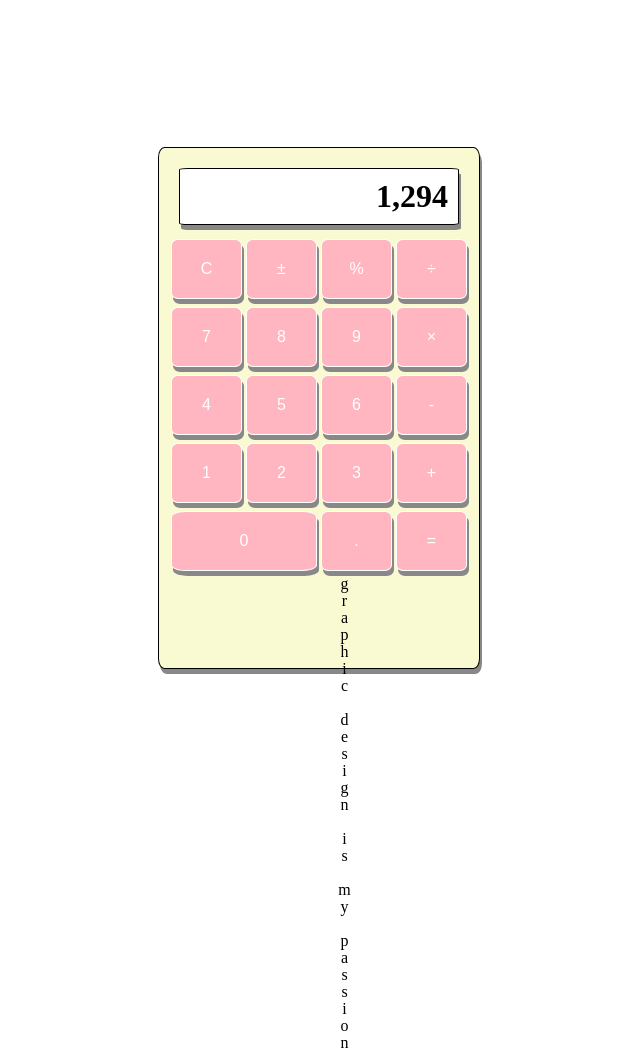
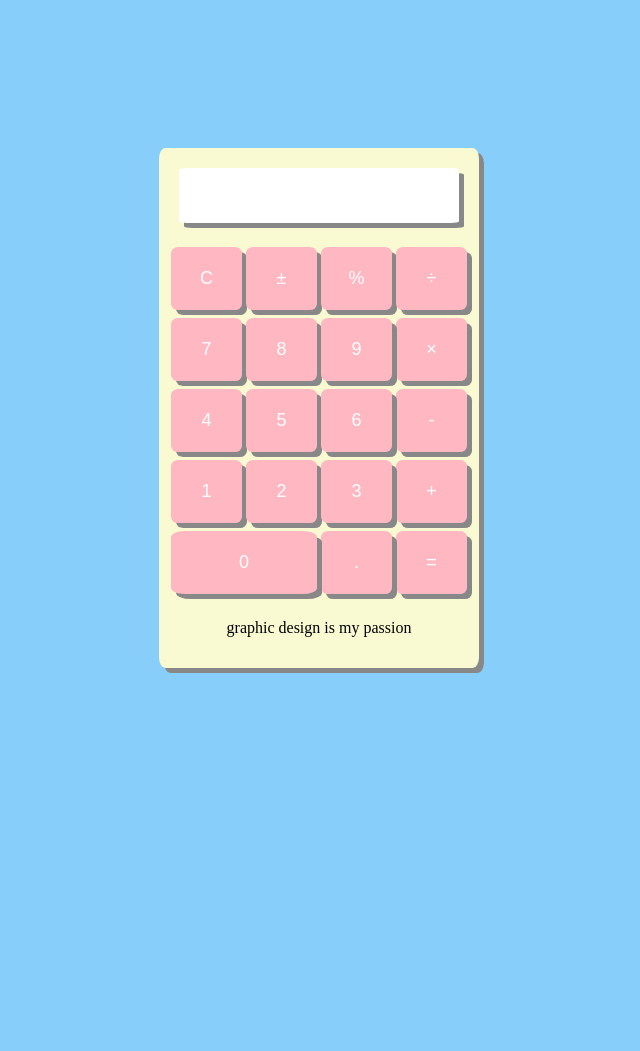
Before and after one commit to mccarreon/calculator, a plain HTML site: page index.html in a window 1280 px wide. Shown: the whole page, without its empty margins (329-969 px from the left). After the commit the page ends 816 px from the top, so only its background shows below. Drawn offline with Linux system fonts and the light colour scheme.

Commit message:
front-end and added js to buttons

```diff
--- a/index.html
+++ b/index.html
@@ -6,9 +6,7 @@
     <body>
         <div class="container">
             <div class="calculator">
-                <div class="display">
-                    <h1>1,294</h1>
-                </div>
+                <h1 id="display" class="display"></h1>
                 <div id="buttons" class="buttons"></div>
                 <div class="footer">
                     <p>graphic design is my passion</p>
--- a/main.css
+++ b/main.css
@@ -1,17 +1,20 @@
+body{
+    background-color: lightskyblue;
+}
 .container{
     display: grid;
     grid-template: 100vh / 100vw;
 }
 .calculator{
+    display: grid;
     background-color: lightgoldenrodyellow;
     height: 500px;
     width: 300px;
     justify-self: center;
     align-self: center;
     padding: 10px;
-    border: 1px solid;
     border-radius: 2%;
-    box-shadow: 2px 5px #888888;
+    box-shadow: 5px 5px #888888;
 }
 .display{
     display: grid;
@@ -21,9 +24,8 @@
     padding-right: 10px;
     background-color: white;
     height: 55px;
-    border: 1px solid;
     border-radius: 3%;
-    box-shadow: 2px 5px #888888;
+    box-shadow: 5px 5px #888888;
 }
 .buttons{
     display: grid;
@@ -46,22 +48,27 @@
     grid-row: 5;
 }
 .btn{
-    background-color: lightpink;
+    background-color: hsl(351, 100%, 86%);
     border: none;
     color: white;
     padding: 20px;
     text-align: center;
     text-decoration: none;
     display: inline-block;
-    font-size: 16px;
+    font-size: 18px;
     margin: 4px 2px;
-    border: 1px solid;
     border-radius: 10%;
-    box-shadow: 2px 5px #888888;
+    box-shadow: 5px 5px #888888;
+}
+.btn:hover{
+    background-color: hsl(352, 100%, 70%);
+}
+.btn:active{
+    transform: translate(2px, 2px);
+    box-shadow: 3px 3px #444;
 }
 .footer{
-    padding-left: 150px;
-    white-space: nowrap;
-    writing-mode: vertical-rl;
-    text-orientation: upright;
+    display: grid;
+    justify-items: center;
+    align-items: center;
 }
--- a/main.js
+++ b/main.js
@@ -61,6 +61,9 @@ buttons.forEach(btn => {
     node.setAttribute("id", btn.id);
     if (btn.class) {
         node.classList.add(btn.class);
+        if (btn.class == "number") {
+            node.addEventListener('click', updateDisplay);
+        }
     }
     node.classList.add("btn");
     node.innerHTML = btn.content
@@ -86,3 +89,18 @@ let divide = (x, y) => {
 let operate = (op, x, y) => {
     return op(x,y);
 };
+
+function updateDisplay(){
+    let display = document.getElementById("display");
+    display.innerHTML += this.innerHTML;
+    display_value = display.innerHTML;
+}
+/**
+ * TODO:
+ *  - add decimal checking
+ *  - add javascript to buttons
+ *  - add number selection storage
+ *  - make it look good
+ *  - add back space
+ *  - add keyboard support
+ */
```
